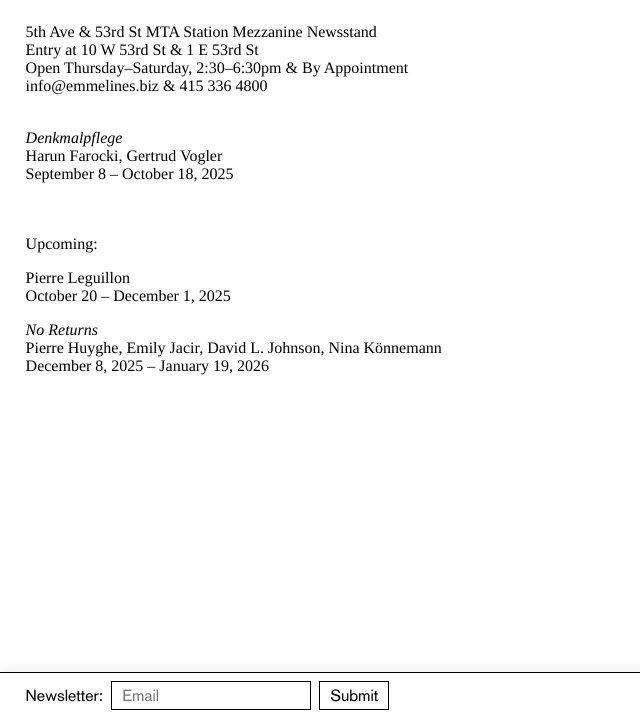
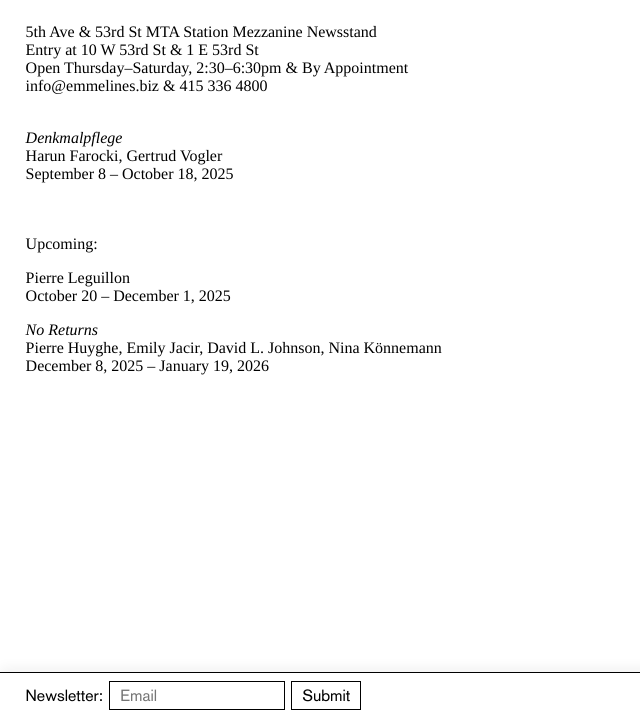
Before and after one commit to williamwiebe/emmelines, a plain HTML site: page index.html in a window 1280 px wide. Shown: the part 82-800 px from the top of the page, without its empty margins (0-640 px from the left). Drawn offline with Linux system fonts and the light colour scheme.

Commit message:
submit button 5

```diff
--- a/main.css
+++ b/main.css
@@ -125,7 +125,7 @@ footer.newsletter {
 footer.newsletter form {
   display: flex;
   align-items: center; /* vertical centering */
-  gap: 6px 8px; /* row / column gaps */
+  gap: 6px; /* row / column gaps */
   flex-wrap: wrap; /* wrap gracefully on narrow screens */
   min-height: var(--control-h);
 }
@@ -151,7 +151,9 @@ footer.newsletter button {
   line-height: normal;
 }
 footer.newsletter input[type="email"] {
-  width: 200px;
+  flex: 1 1 auto;
+  min-width: 0; /* allow shrinking */
+  width: auto;
   max-width: 100%;
 }
 
```
